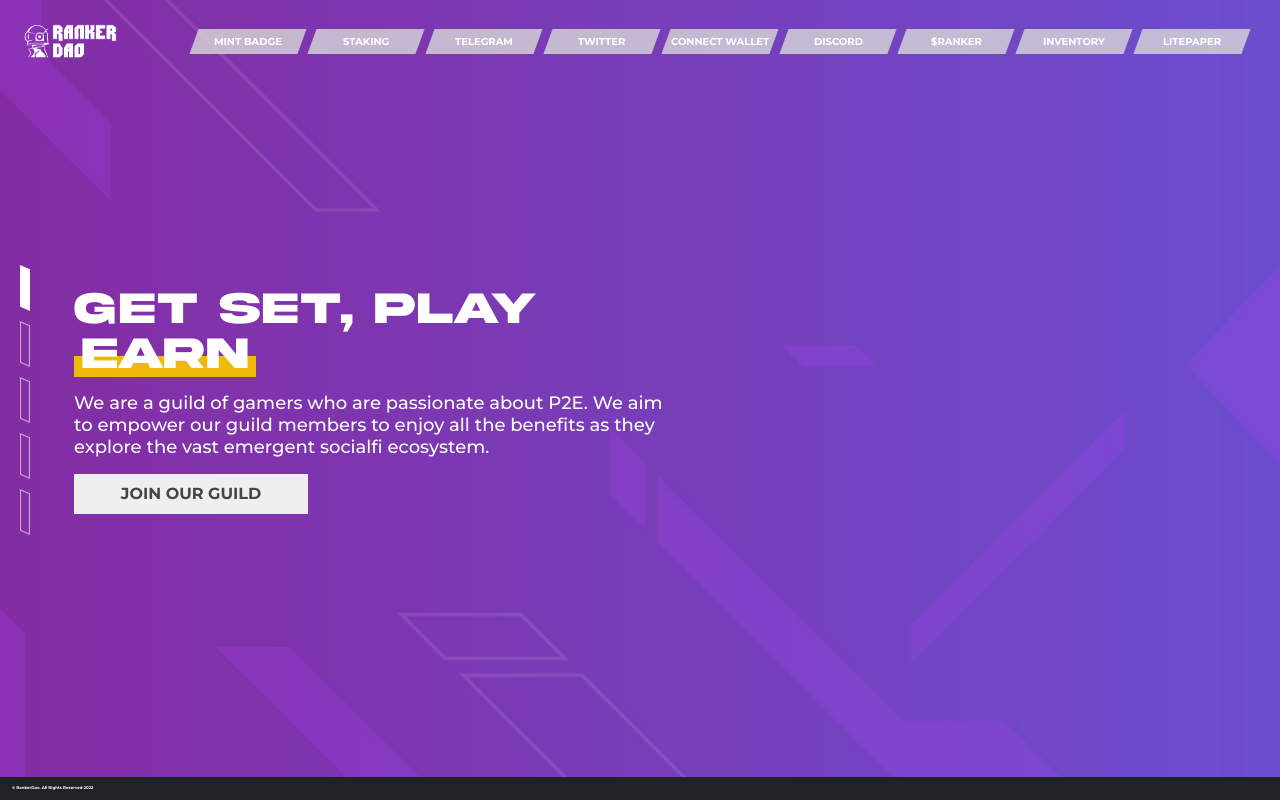
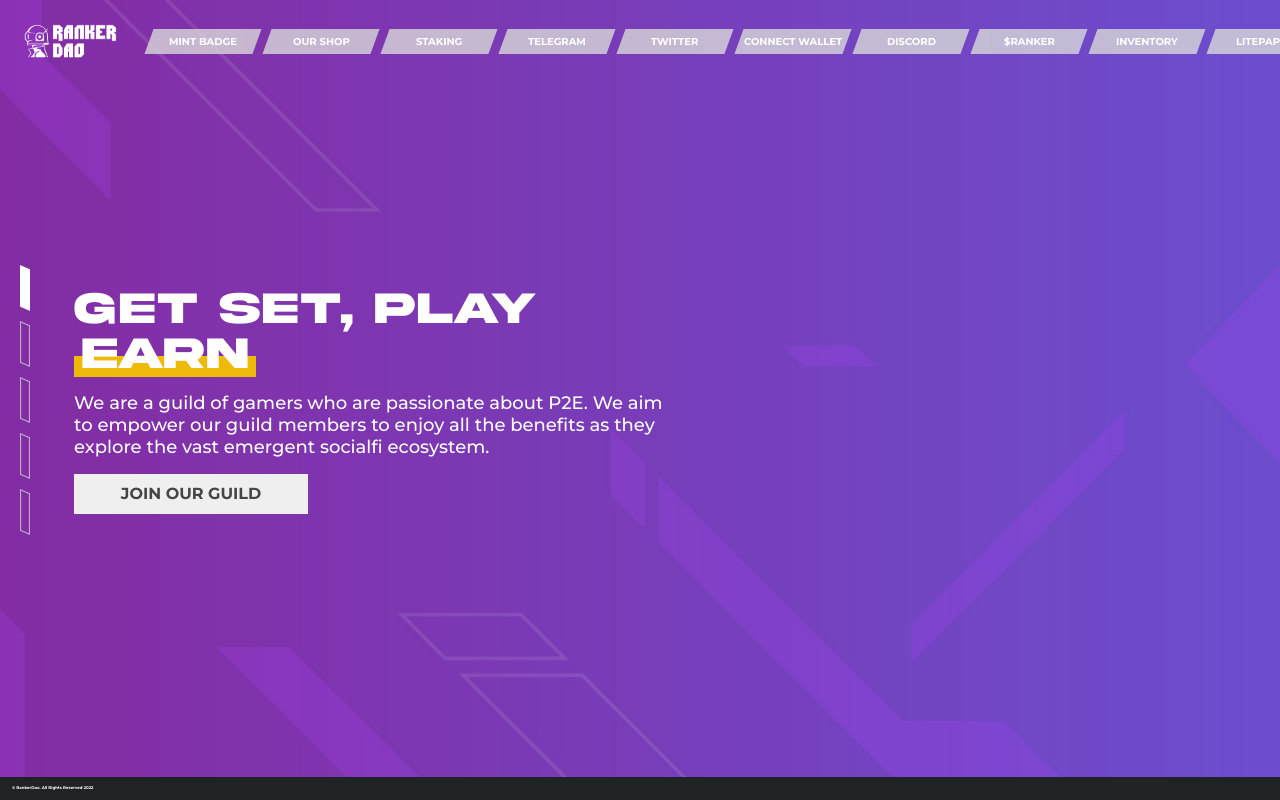
Before and after one commit to galihpermana29/ranker-dao, a React (Create React App) app: page / in a window 1280 px wide. Built offline with nearby package versions, Linux system fonts and the light colour scheme.

Commit message:
fixing our shop style

```diff
--- a/src/components/header/index.js
+++ b/src/components/header/index.js
@@ -23,7 +23,7 @@ const Header = () => {
       href: '/mint-badge',
       label: 'MINT BADGE',
     },
-    // { href: '/shop', label: 'OUR SHOP' },
+    { href: '/shop', label: 'OUR SHOP' },
     { href: '/staking', label: 'STAKING' },
     {
       href: 'https://t.me/rankerdao',
@@ -67,7 +67,7 @@ const Header = () => {
       href: '/mint-badge',
       label: 'MINT BADGE',
     },
-    // { href: '/shop', label: 'OUR SHOP' },
+    { href: '/shop', label: 'OUR SHOP' },
     { href: '/staking', label: 'STAKING' },
     {
       href: 'https://t.me/rankerdao',
```
